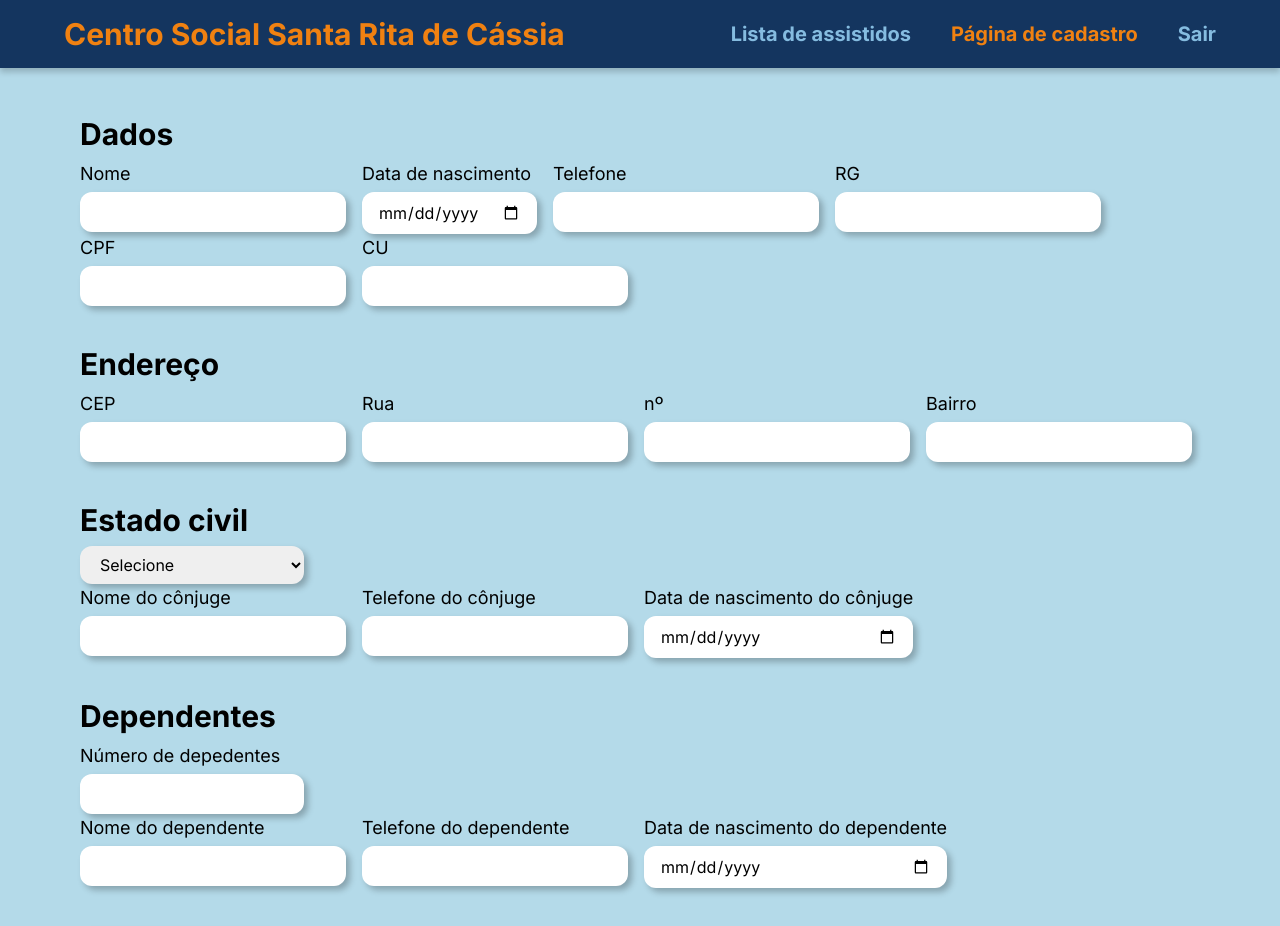
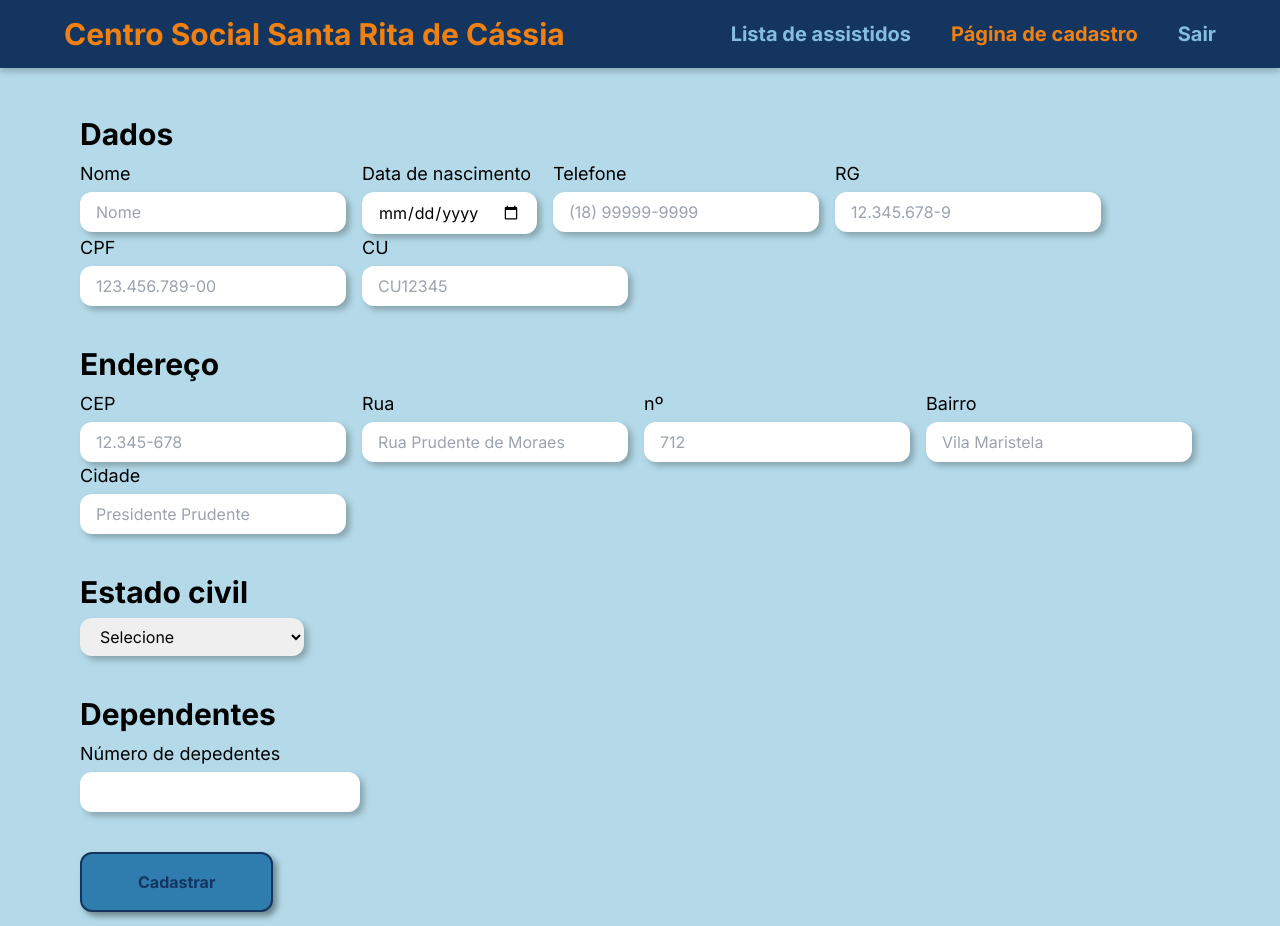
Before and after one commit to TurinoS/Cadastro-de-assistidos, a Next.js app: page /cadastrar in a window 1280 px wide. Shown: the top 926 px of the page. Built offline with nearby package versions, Linux system fonts and the light colour scheme; data requests are answered from the project's data file.

Commit message:
adicionada lógica que esconde campos desnecessários no formulário de cadastro

```diff
--- a/src/app/cadastrar/page.tsx
+++ b/src/app/cadastrar/page.tsx
@@ -1,7 +1,13 @@
+"use client";
+
 import Header from "@/components/Header";
 import Input from "@/components/Input";
+import { useState } from "react";
 
 export default function Register() {
+  const [dependents, setDependents] = useState("0");
+  const [civilState, setCivilState] = useState("");
+
   return (
     <>
       <Header />
@@ -9,7 +15,12 @@ export default function Register() {
         <form className="flex flex-col gap-x-4">
           <h2 className="text-3xl font-bold mb-2">Dados</h2>
           <div className="flex flex-wrap gap-x-4">
-            <Input type="text" label="name" innerText="Nome" placeholder="" />
+            <Input
+              type="text"
+              label="name"
+              innerText="Nome"
+              placeholder="Nome"
+            />
             <Input
               type="date"
               label="birth"
@@ -20,23 +31,54 @@ export default function Register() {
               type="phone"
               label="phone"
               innerText="Telefone"
-              placeholder=""
+              placeholder="(18) 99999-9999"
             />
-            <Input type="number" label="RG" innerText="RG" placeholder="" />
-            <Input type="number" label="CPF" innerText="CPF" placeholder="" />
-            <Input type="number" label="CU" innerText="CU" placeholder="" />
+            <Input
+              type="number"
+              label="RG"
+              innerText="RG"
+              placeholder="12.345.678-9"
+            />
+            <Input
+              type="number"
+              label="CPF"
+              innerText="CPF"
+              placeholder="123.456.789-00"
+            />
+            <Input
+              type="number"
+              label="CU"
+              innerText="CU"
+              placeholder="CU12345"
+            />
           </div>
 
           <h2 className="text-3xl font-bold mb-2 mt-10">Endereço</h2>
           <div className="flex flex-wrap gap-x-4">
-            <Input type="number" label="CEP" innerText="CEP" placeholder="" />
-            <Input type="text" label="street" innerText="Rua" placeholder="" />
-            <Input type="number" label="house" innerText="nº" placeholder="" />
+            <Input
+              type="number"
+              label="CEP"
+              innerText="CEP"
+              placeholder="12.345-678"
+            />
+            <Input
+              type="text"
+              label="street"
+              innerText="Rua"
+              placeholder="Rua Prudente de Moraes"
+            />
+            <Input type="text" label="house" innerText="nº" placeholder="712" />
             <Input
               type="text"
               label="neighborhood"
               innerText="Bairro"
-              placeholder=""
+              placeholder="Vila Maristela"
+            />
+            <Input
+              type="text"
+              label="city"
+              innerText="Cidade"
+              placeholder="Presidente Prudente"
             />
           </div>
 
@@ -47,6 +89,7 @@ export default function Register() {
               defaultValue="selecione"
               className="px-4 py-2 rounded-xl w-1/5"
               style={{ boxShadow: "4px 4px 6px rgba(0, 0, 0, 0.25)" }}
+              onChange={(e) => setCivilState(e.target.value)}
             >
               <option value="selecione" disabled>
                 Selecione
@@ -57,18 +100,19 @@ export default function Register() {
               <option value="viuvo">Viúvo(a)</option>
             </select>
           </div>
+          {civilState === "casado" && (
             <div className="flex flex-wrap gap-x-4">
               <Input
                 type="text"
                 label="spouseName"
                 innerText="Nome do cônjuge"
-              placeholder=""
+                placeholder="Nome"
               />
               <Input
                 type="phone"
                 label="spousePhone"
                 innerText="Telefone do cônjuge"
-              placeholder=""
+                placeholder="(18) 99999-9999"
               />
               <Input
                 type="date"
@@ -77,6 +121,7 @@ export default function Register() {
                 placeholder=""
               />
             </div>
+          )}
 
           <h2 className="text-3xl font-bold mb-2 mt-10">Dependentes</h2>
           <Input
@@ -84,28 +129,41 @@ export default function Register() {
             label="dependents"
             innerText="Número de depedentes"
             placeholder=""
-            className="flex flex-col gap-1 w-1/5"
+            className="flex flex-col gap-1 w-1/4"
+            onChange={(e) => setDependents(e.target.value)}
           />
-          <div className="flex flex-wrap gap-x-4">
+          {dependents !== "0" &&
+            (() => {
+              const dependentInputs = [];
+
+              for (let i = 0; i < Number(dependents); i++) {
+                dependentInputs.push(
+                  <div className="flex flex-wrap gap-x-4" key={i}>
                     <Input
                       type="text"
-              label={`dependentName`}
+                      label={`dependentName${i}`}
                       innerText="Nome do dependente"
-              placeholder=""
+                      placeholder="Nome"
                     />
                     <Input
                       type="phone"
-              label={`dependentPhone`}
+                      label={`dependentPhone${i}`}
                       innerText="Telefone do dependente"
-              placeholder=""
+                      placeholder="(18) 99999-9999"
                     />
                     <Input
                       type="date"
-              label={`dependentBirth`}
+                      label={`dependentBirth${i}`}
                       innerText="Data de nascimento do dependente"
                       placeholder=""
                     />
                   </div>
+                );
+              }
+
+              return dependentInputs;
+            })()}
+
           <input
             type="submit"
             value="Cadastrar"
--- a/src/components/Input.tsx
+++ b/src/components/Input.tsx
@@ -5,7 +5,7 @@ interface InputProps {
   innerText: string;
   className?: string;
   classNameInput?: string;
-  onChange?: React.ChangeEventHandler<HTMLInputElement>
+  onChange?: React.ChangeEventHandler<HTMLInputElement>;
 }
 
 export default function Input({
@@ -15,7 +15,7 @@ export default function Input({
   innerText,
   className = "flex flex-col gap-1",
   classNameInput,
-  onChange
+  onChange,
 }: InputProps) {
   return (
     <div className={`${className}`}>
--- a/src/context/AppContext.tsx
+++ b/src/context/AppContext.tsx
@@ -61,7 +61,7 @@ export function AppcontextProvider({ children }: { children: ReactNode }) {
       const data = await fetch(`http://localhost:5000/assistidos`);
       const dataJason = await data.json();
       setBeneficiaries(dataJason);
-      setAllBeneficiaries(dataJason)
+      setAllBeneficiaries(dataJason);
     }
     fetchData();
   }, []);
```
Also changed, not shown: src/app/assistidos/page.tsx (+18 -16 lines), src/components/TableRow.tsx (+15 -6 lines), db.json (indentation only), 1 other file (tests, documents, lock files or other folders). Lines whose indentation alone changed are shown as unchanged.
